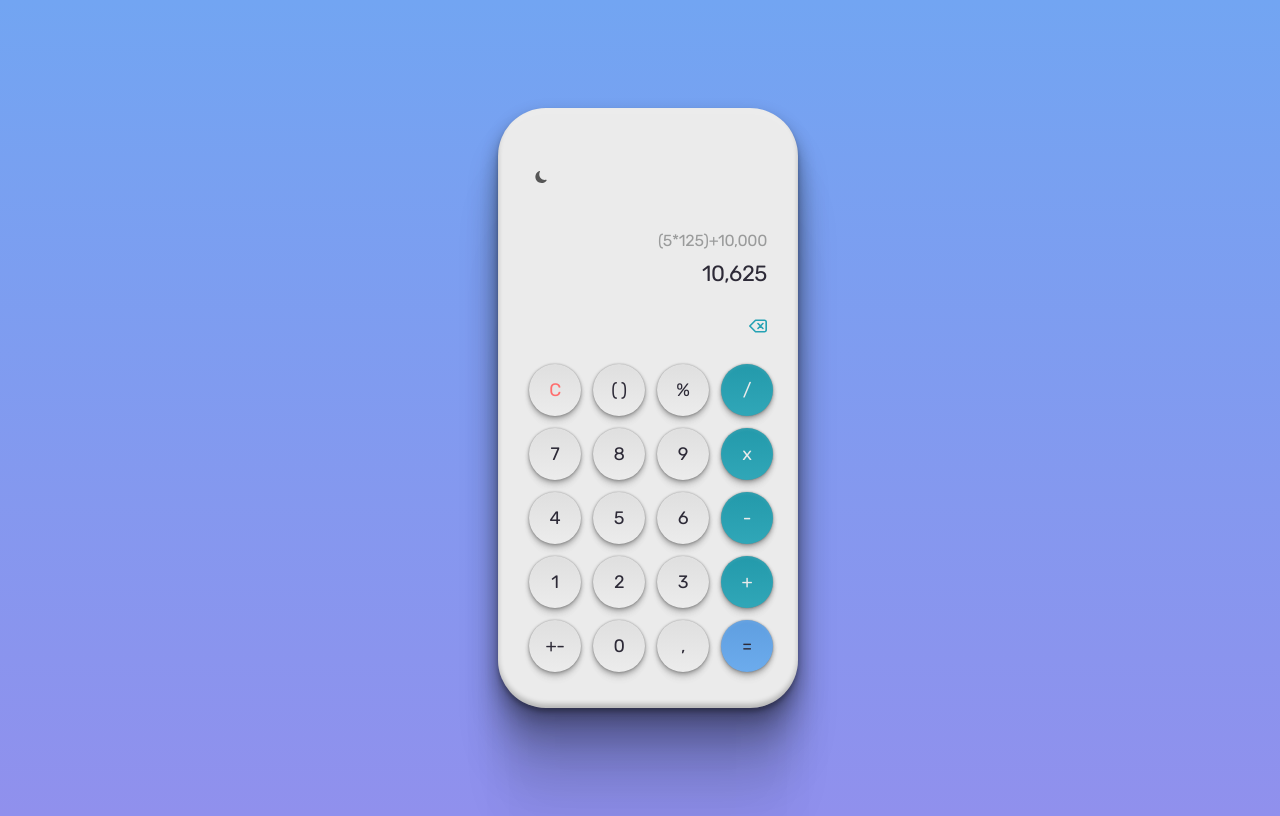
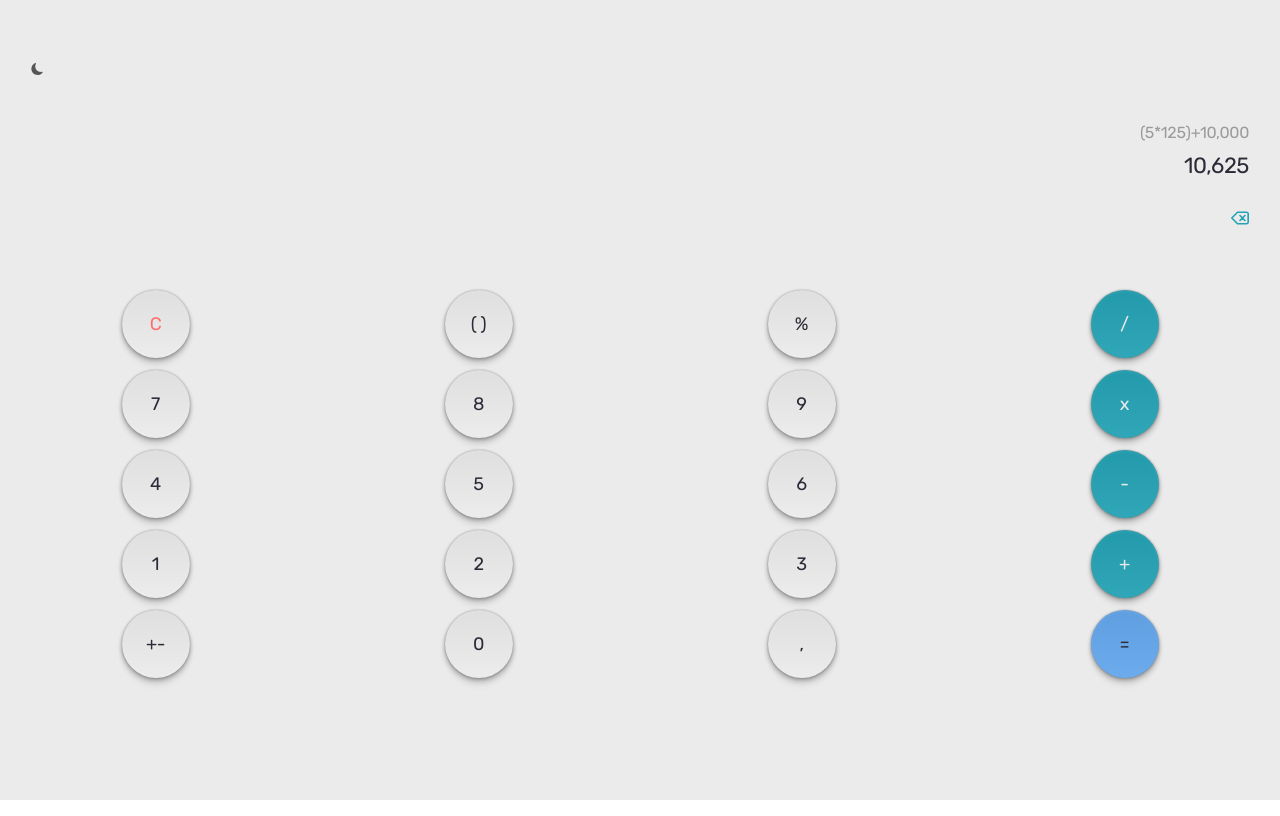
Before and after one commit to Gabrielrsc/Calculadora-02, a plain HTML site: page index.html in a window 1280 px wide. Drawn offline with Linux system fonts and the light colour scheme.

Commit message:
add media-query

```diff
--- a/style.css
+++ b/style.css
@@ -8,6 +8,11 @@
   --bg-color: #2d2a37;
   --btn-color: #2d2a37;
   --text-color: #ebebeb;
+}
+
+* {
+  margin: 0;
+  padding: 0;
 }
 
 body {
@@ -109,3 +114,24 @@ body * {
 #teclado .btn-azul-igual {
   background-color: #64a7ec;
 }
+
+/* Responsivo */
+
+@media (min-width: 412px) {
+  #calculadora {
+    width: 100vw;
+    height: 100vh;
+    border-radius: 0px;
+    box-shadow: none;
+  }
+
+  #teclado {
+    margin-top: 60px;
+    margin-inline: auto;
+  }
+  #teclado button {
+    margin-inline: auto;
+    width: 68px;
+    height: 68px;
+  }
+}
```
